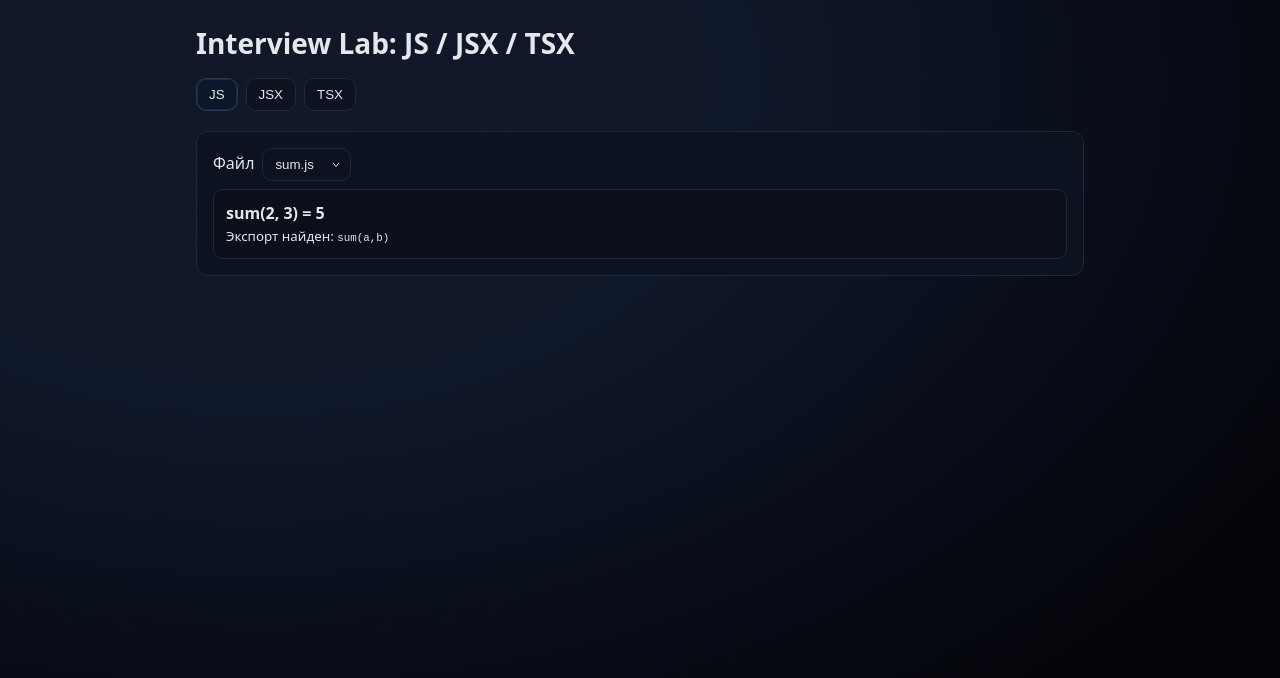
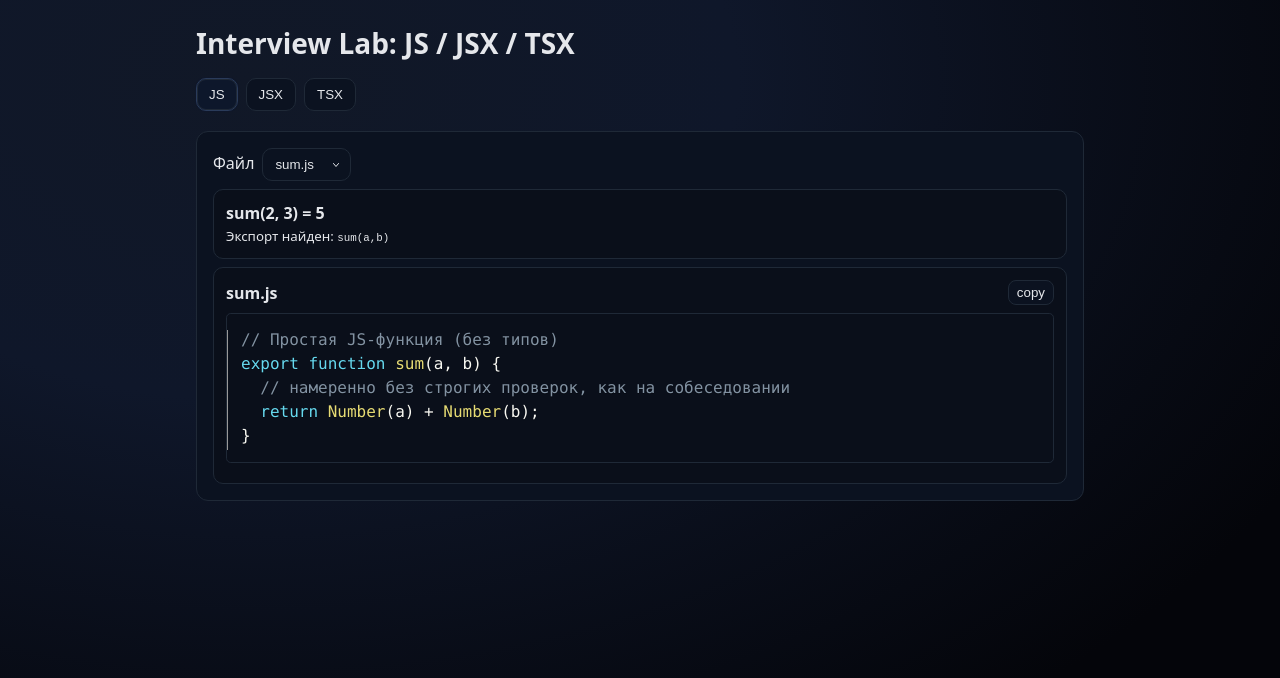
Before and after one commit to EvgenPetrov/interview-lab, a React (Vite) app: page / in a window 1280 px wide. Shown: the top 678 px of the page. Built offline with nearby package versions, Linux system fonts and the light colour scheme.

Commit message:
feat: add CodePane component for code display and syntax highlighting chore: update package.json and package-lock.json for prismjs integration

```diff
--- a/package.json
+++ b/package.json
@@ -10,11 +10,13 @@
     "deploy": "echo 'Use GitHub Actions (push to main)'"
   },
   "dependencies": {
+    "prismjs": "^1.30.0",
     "react": "^19.1.1",
     "react-dom": "^19.1.1"
   },
   "devDependencies": {
     "@eslint/js": "^9.36.0",
+    "@types/prismjs": "^1.26.5",
     "@types/react": "^19.1.13",
     "@types/react-dom": "^19.1.9",
     "@vitejs/plugin-react": "^5.0.3",
--- a/src/App.tsx
+++ b/src/App.tsx
@@ -1,6 +1,8 @@
 import { Suspense, lazy, useMemo, useState, type ComponentType } from "react";
 import "./index.css";
 import Select from "./Select";
+import CodePane from "./CodePane";
+import JsRunner from "./JsRunner";
 
 // ----- Типы модулей -----
 type JsModule = {
@@ -11,15 +13,18 @@ type ReactCompModule = { default: ComponentType<unknown> };
 type TaskProps = { initial?: number };
 type ReactCompModuleWithInitial = { default: ComponentType<TaskProps> };
 
-// ----- Сбор модулей -----
+// ----- Динамические модули (исполнение) -----
 const jsModules = import.meta.glob<JsModule>("./tasks/js/*.js");
 const jsxModules = import.meta.glob<ReactCompModule>("./tasks/jsx/*.jsx");
 const tsxModules = import.meta.glob<ReactCompModuleWithInitial>("./tasks/tsx/*.tsx");
 
+// ----- Сырые исходники (для отображения) -----
+const jsSources = import.meta.glob<string>("./tasks/js/*.js", { as: "raw" });
+const jsxSources = import.meta.glob<string>("./tasks/jsx/*.jsx", { as: "raw" });
+const tsxSources = import.meta.glob<string>("./tasks/tsx/*.tsx", { as: "raw" });
+
 type Tab = "js" | "jsx" | "tsx";
-const fileLabel = (path: string) => path.split("/").pop() ?? path;
-
-import JsRunner from "./JsRunner";
+const fileLabel = (p: string) => p.split("/").pop() ?? p;
 
 export default function App() {
   const [tab, setTab] = useState<Tab>("js");
@@ -77,14 +82,19 @@ export default function App() {
             </div>
 
             <div className="card mt-12">
-              {jsPick ? (
-                <JsRunner loader={jsModules[jsPick]!} />
-              ) : (
-                <em>
-                  Файлы не найдены в <code>src/tasks/js</code>
-                </em>
-              )}
+              {jsPick ? <JsRunner loader={jsModules[jsPick]!} /> : <em>Файлы не найдены</em>}
             </div>
+
+            {/* исходник */}
+            {jsPick && (
+              <div className="card mt-12">
+                <CodePane
+                  loader={jsSources[jsPick]!}
+                  language="javascript"
+                  title={fileLabel(jsPick)}
+                />
+              </div>
+            )}
           </>
         )}
 
@@ -108,11 +118,15 @@ export default function App() {
                   <JsxComp />
                 </Suspense>
               ) : (
-                <em>
-                  Нет компонентов в <code>src/tasks/jsx</code>
-                </em>
+                <em>Нет компонентов</em>
               )}
             </div>
+
+            {jsxPick && (
+              <div className="card mt-12">
+                <CodePane loader={jsxSources[jsxPick]!} language="jsx" title={fileLabel(jsxPick)} />
+              </div>
+            )}
           </>
         )}
 
@@ -136,11 +150,15 @@ export default function App() {
                   <TsxComp initial={5} />
                 </Suspense>
               ) : (
-                <em>
-                  Нет компонентов в <code>src/tasks/tsx</code>
-                </em>
+                <em>Нет компонентов</em>
               )}
             </div>
+
+            {tsxPick && (
+              <div className="card mt-12">
+                <CodePane loader={tsxSources[tsxPick]!} language="tsx" title={fileLabel(tsxPick)} />
+              </div>
+            )}
           </>
         )}
       </section>
--- /dev/null
+++ b/src/CodePane.tsx
@@ -0,0 +1,70 @@
+import { useEffect, useRef, useState } from "react";
+import Prism from "prismjs";
+
+// Языки
+import "prismjs/components/prism-javascript";
+import "prismjs/components/prism-jsx";
+import "prismjs/components/prism-typescript";
+import "prismjs/components/prism-tsx";
+
+// Тема и номера строк (официальный плагин)
+import "prismjs/themes/prism-okaidia.css";
+import "prismjs/plugins/line-numbers/prism-line-numbers";
+import "prismjs/plugins/line-numbers/prism-line-numbers.css";
+
+type Props = {
+  loader: () => Promise<string>; // импорт с { as: "raw" }
+  language: "javascript" | "jsx" | "typescript" | "tsx";
+  title?: string;
+};
+
+export default function CodePane({ loader, language, title }: Props) {
+  const [src, setSrc] = useState("");
+  const [copied, setCopied] = useState<null | "ok" | "err">(null);
+  const codeRef = useRef<HTMLElement>(null);
+
+  // грузим исходник (сырая строка)
+  useEffect(() => {
+    let cancel = false;
+    loader().then((code) => {
+      if (!cancel) setSrc(code);
+    });
+    return () => {
+      cancel = true;
+    };
+  }, [loader]);
+
+  // подсвечиваем
+  useEffect(() => {
+    if (codeRef.current) Prism.highlightElement(codeRef.current);
+  }, [src, language]);
+
+  const copy = async () => {
+    try {
+      await navigator.clipboard.writeText(src);
+      setCopied("ok");
+    } catch (err) {
+      console.error("Clipboard copy failed", err);
+      setCopied("err");
+    } finally {
+      setTimeout(() => setCopied(null), 1200);
+    }
+  };
+
+  return (
+    <div className="codepane">
+      <div className="codepane-head">
+        <span className="codepane-title">{title ?? "Source"}</span>
+        <button type="button" className="codepane-copy" onClick={copy}>
+          {copied === "ok" ? "copied" : copied === "err" ? "error" : "copy"}
+        </button>
+      </div>
+
+      <pre className={`codepane-pre line-numbers language-${language}`}>
+        <code ref={codeRef} className={`language-${language}`}>
+          {src}
+        </code>
+      </pre>
+    </div>
+  );
+}
--- a/src/index.css
+++ b/src/index.css
@@ -167,3 +167,41 @@ body {
 .select2-option.selected {
   color: var(--accent);
 }
+
+/* ----- CodePane ----- */
+.codepane-head {
+  display: flex;
+  justify-content: space-between;
+  align-items: center;
+  margin-bottom: 8px;
+}
+.codepane-title {
+  font-weight: 600;
+  color: var(--text);
+}
+.codepane-copy {
+  padding: 4px 8px;
+  border: 1px solid #1f2937;
+  background: #0b1220;
+  color: var(--text);
+  border-radius: 8px;
+  cursor: pointer;
+}
+.codepane-copy:hover {
+  background: #0d172b;
+}
+
+.codepane-pre {
+  margin: 0;
+  border-radius: 10px;
+  padding: 14px !important;
+  background: #0a0f1a !important;
+  border: 1px solid #1f2937;
+  overflow: auto;
+
+  /* чуть приятнее шрифт */
+  font-family: ui-monospace, SFMono-Regular, Menlo, Monaco, Consolas, "Liberation Mono",
+    "Courier New", monospace;
+  font-size: 13.5px;
+  line-height: 1.6;
+}
--- a/src/tasks/js/uniq.js
+++ b/src/tasks/js/uniq.js
@@ -3,5 +3,6 @@ export function uniq(arr) {
   return Array.from(new Set(arr));
 }
 
-// Пример:
-// uniq([1,1,2,3,3]) -> [1,2,3]
+let arr = [1, 1, 2, 3, 3];
+
+console.log(uniq(arr));
```
Also changed, not shown: 1 other file (tests, documents, lock files or other folders).
